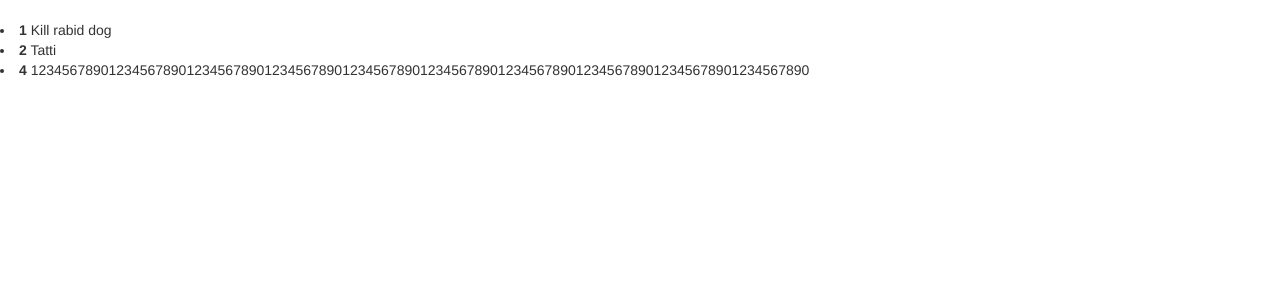
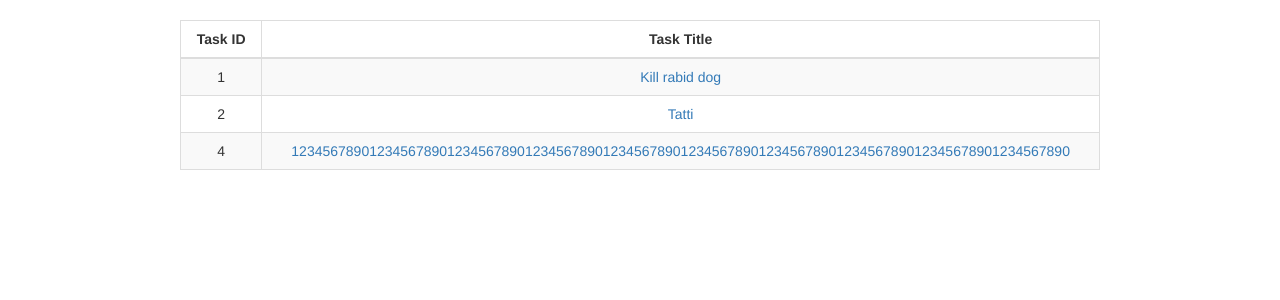
Before and after one commit to static-code-generators/taskzilla, a Django app: page / in a window 1280 px wide. Shown: the part 52-352 px from the top of the page. Run offline with Django 3.2, Linux system fonts and the light colour scheme; data comes from the database, SQL or seed files in the repository; both versions use the stored data as it was after the commit; some libraries are stand-ins or nearby versions.

Commit message:
Added index.html

```diff
--- a/taskzilla/templates/taskzilla/index.html
+++ b/taskzilla/templates/taskzilla/index.html
@@ -1,6 +1,24 @@
 {% extends "taskzilla/base.html" %}
 	{% block maincontent %}
-		{% for task in tasks_list %}
-  			<li><b>{{ task.id }}</b> {{ task.title }}</li>
-		{% endfor %}
+		<div class="container">
+
+		<div class="table-responsive col-sm-10 col-sm-offset-1">
+			<table class="table table-hover table-striped table-bordered text-center">
+				<thead>
+					<tr>
+						<th class="text-center col-sm-1">Task ID</th>
+						<th class="text-center col-sm-9">Task Title</th>
+					</tr>
+				</thead>
+				<tbody>
+					{% for task in tasks_list %}
+						<tr>
+							<td> {{ task.id }} </td>
+							<td><a href="tasks/{{ task.id }}"> {{ task.title }} </a></td>
+						</tr>
+					{% endfor %}
+				</tbody>
+			</table>
+		</div>
+		</div>
 	{% endblock maincontent %}
```
Also changed, not shown: db.sqlite3.
